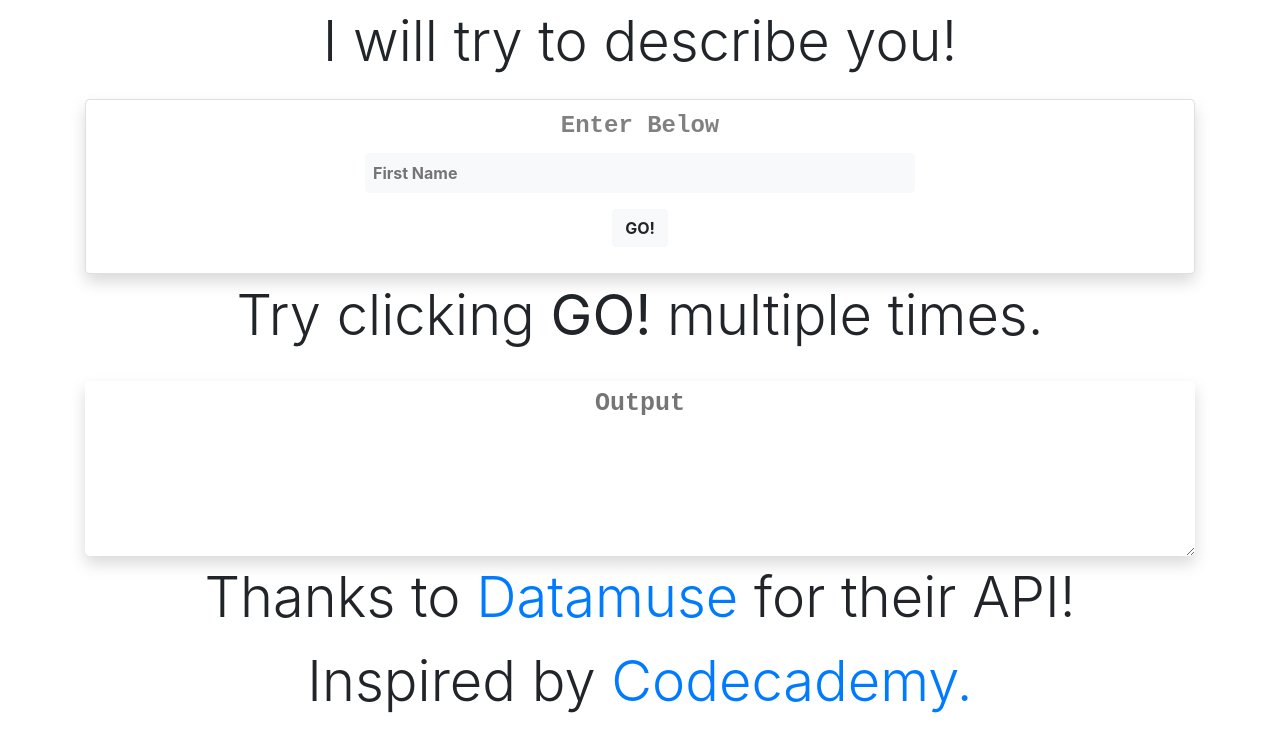
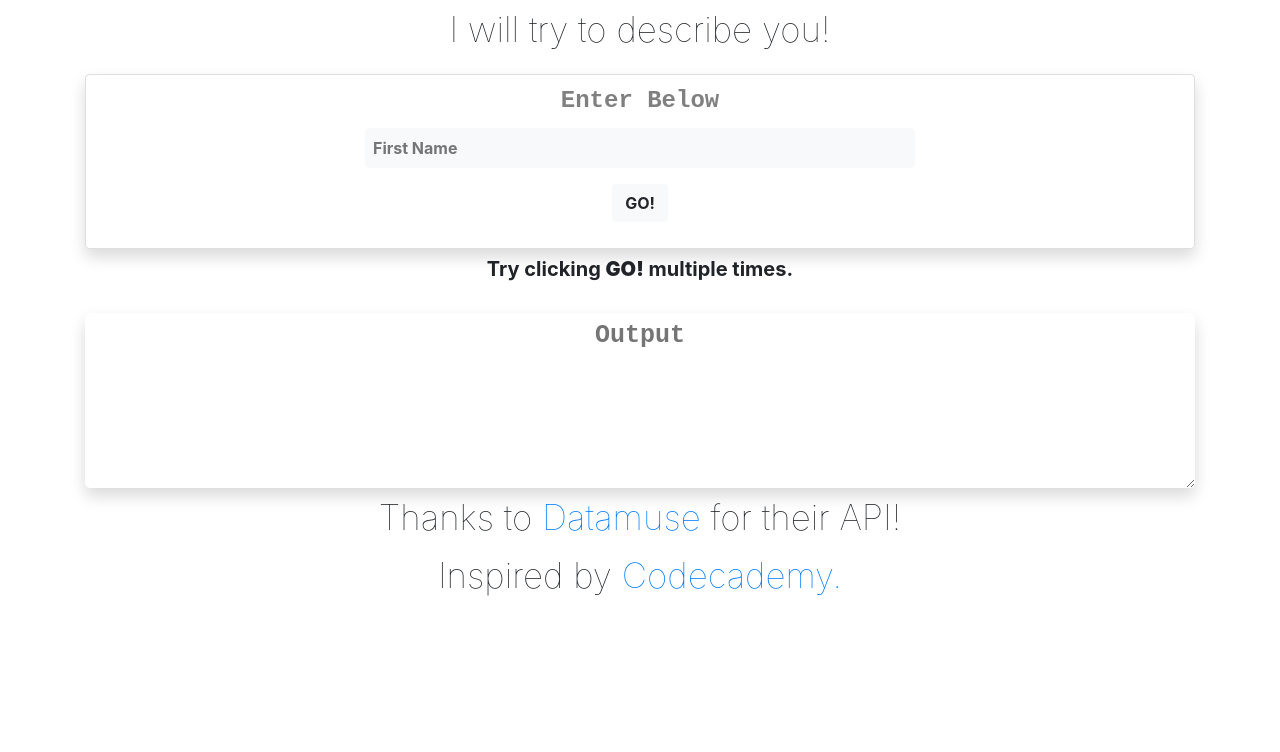
Before and after one commit to RH-91/Character-sketch-predictor, a plain HTML site: page index.html in a window 1280 px wide. Drawn offline with nearby package versions, Linux system fonts and the light colour scheme.

Commit message:
Update main.css

```diff
--- a/main.css
+++ b/main.css
@@ -17,3 +17,11 @@ textarea{
     color: gray;
     font-weight: 600;
 }
+.smaller{
+    font-size:35px !important;
+    font-weight:lighter !important;
+}
+.smaller2{
+    font-size:20px !important;
+    font-weight:bolder !important;
+}
```
